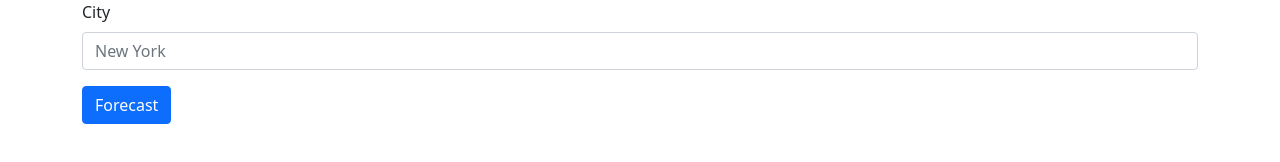
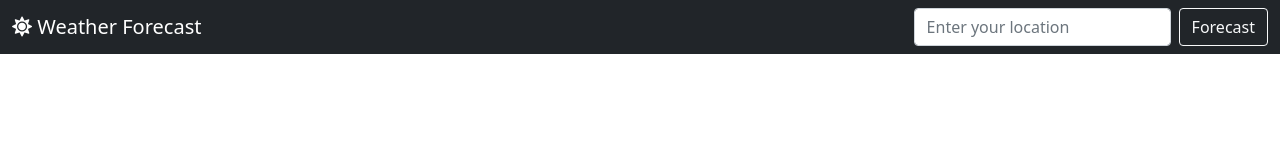
Before and after one commit to meronogbai/weather-app, a website built with webpack: page dist/index.html in a window 1280 px wide. Built offline with nearby package versions, Linux system fonts and the light colour scheme.

Commit message:
Add navbar

```diff
--- a/dist/index.html
+++ b/dist/index.html
@@ -5,18 +5,29 @@
   <meta charset="UTF-8">
   <meta name="viewport" content="width=device-width, initial-scale=1.0">
   <title>Weather Forecast</title>
-  <link href="https://cdn.jsdelivr.net/npm/bootstrap@5.0.0-beta1/dist/css/bootstrap.min.css" rel="stylesheet" integrity="sha384-giJF6kkoqNQ00vy+HMDP7azOuL0xtbfIcaT9wjKHr8RbDVddVHyTfAAsrekwKmP1" crossorigin="anonymous">
+  <!-- Bootstrap -->
+  <link href="https://cdn.jsdelivr.net/npm/bootstrap@5.0.0-beta1/dist/css/bootstrap.min.css" rel="stylesheet"
+    integrity="sha384-giJF6kkoqNQ00vy+HMDP7azOuL0xtbfIcaT9wjKHr8RbDVddVHyTfAAsrekwKmP1" crossorigin="anonymous">
+  <!-- Font awesome -->
+  <link rel="stylesheet" href="https://cdnjs.cloudflare.com/ajax/libs/font-awesome/5.15.1/css/all.min.css"
+    integrity="sha512-+4zCK9k+qNFUR5X+cKL9EIR+ZOhtIloNl9GIKS57V1MyNsYpYcUrUeQc9vNfzsWfV28IaLL3i96P9sdNyeRssA=="
+    crossorigin="anonymous" />
 </head>
 
 <body>
+  <nav class="navbar navbar-dark bg-dark">
+    <div class="container-fluid">
+      <span class="navbar-brand mb-0 h1">
+        <i class="fas fa-sun"></i>
+        Weather Forecast
+      </span>
+      <form class="d-flex">
+        <input type="text" class="form-control me-2" id="city" placeholder="Enter your location" required>
+        <button class="btn btn-outline-light" type="submit">Forecast</button>
+      </form>
+    </div>
+  </nav>
   <main class="container">
-    <form>
-      <div class="mb-3">
-        <label for="city" class="form-label">City</label>
-        <input type="text" class="form-control" id="city" placeholder="New York" required>
-      </div>
-      <input type="submit" value="Forecast" class="btn btn-primary">
-    </form>
     <div id="content"></div>
   </main>
   <script src="bundle.js" type="module"></script>
```
